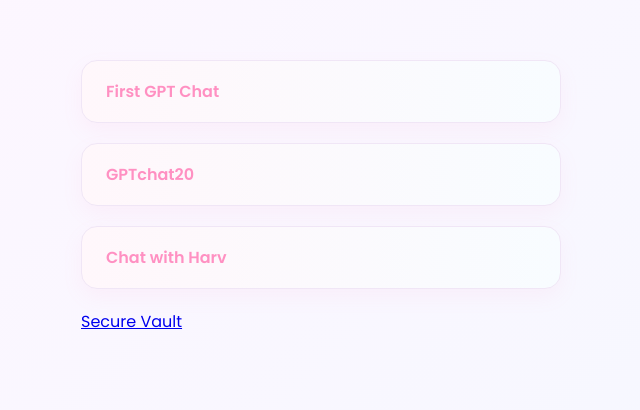
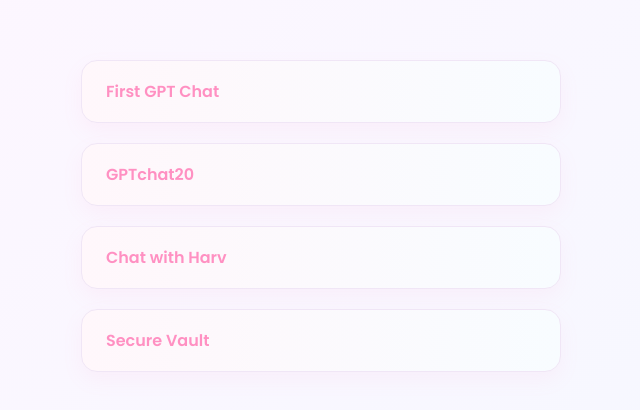
Before and after one commit to atharv-24git/chatX, a plain HTML site: page index.html in a window 1280 px wide. Shown: the whole page, without its empty margins (319-959 px from the left). Drawn offline with Linux system fonts and the light colour scheme.

Commit message:
Update index.html

```diff
--- a/index.html
+++ b/index.html
@@ -84,7 +84,7 @@
     <a href="firstGPT.html" class="link-box">First GPT Chat</a>
     <a href="GPTchat20.html" class="link-box">GPTchat20</a>
     <a href="harv.html" class="link-box">Chat with Harv</a>
-    <a href="https://atharv-24git.github.io/local-id-vault">Secure Vault</a>
+    <a href="https://atharv-24git.github.io/local-id-vault" class="link-box">Secure Vault</a>
     <!-- Add more links as needed -->
   </div>
 </body>
```
